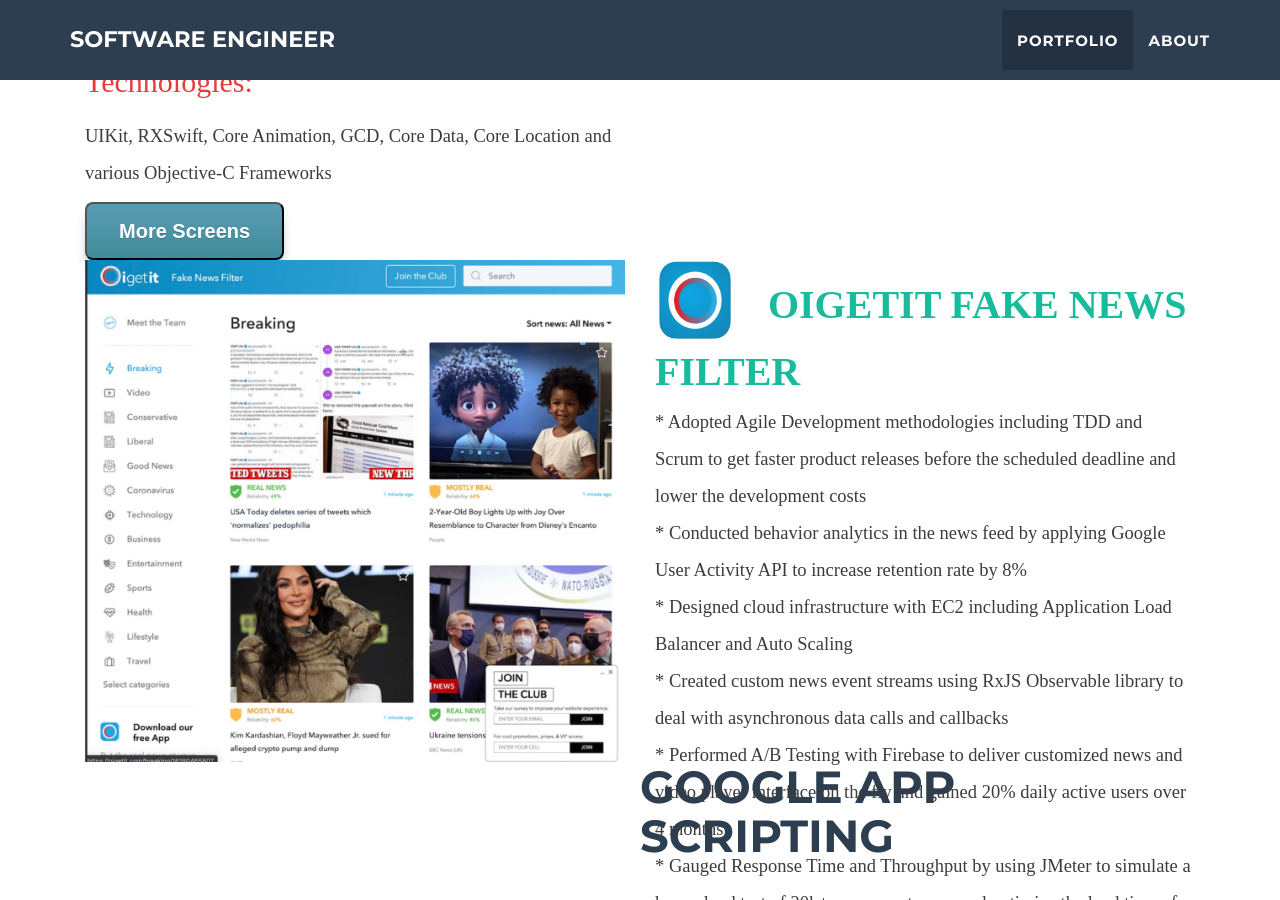
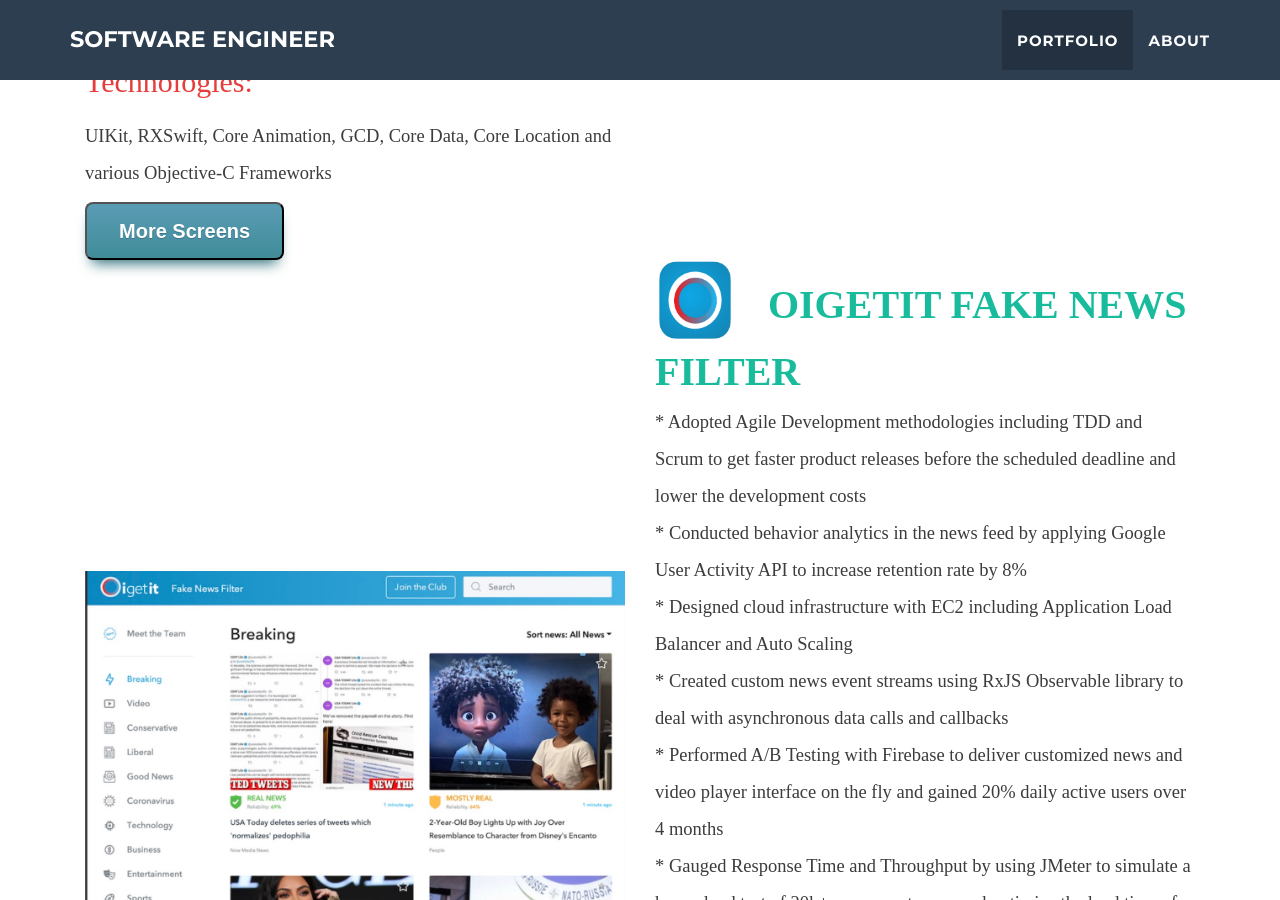
Before and after one commit to zechnegli/zechengli.github.io, a Jekyll site: the page built from index.html, in a window 1280 px wide and 900 px high, scrolled down 1967 px. Built offline with Jekyll 4.4.1, drawn with Linux system fonts in a browser that asks for light colours.

Commit message:
01-21-2021

```diff
--- a/_includes/portfolio_grid.html
+++ b/_includes/portfolio_grid.html
@@ -71,9 +71,11 @@
                       <button class="moreButton">More Screens</button>
 
                   </div>
-                  <div class="col-md-6 phone col-md-pull-6"><img id="projectImage" src="img/portfolio/fur.png"></div>
+                </div>
+                    <div class="spacing">
                 </div>
 
+                <div class="col-md-6 phone col-md-pull-6"><img id="projectImage" src="img/portfolio/fur.png"></div>
                  <div class="spacing">
                 </div>
 
```
